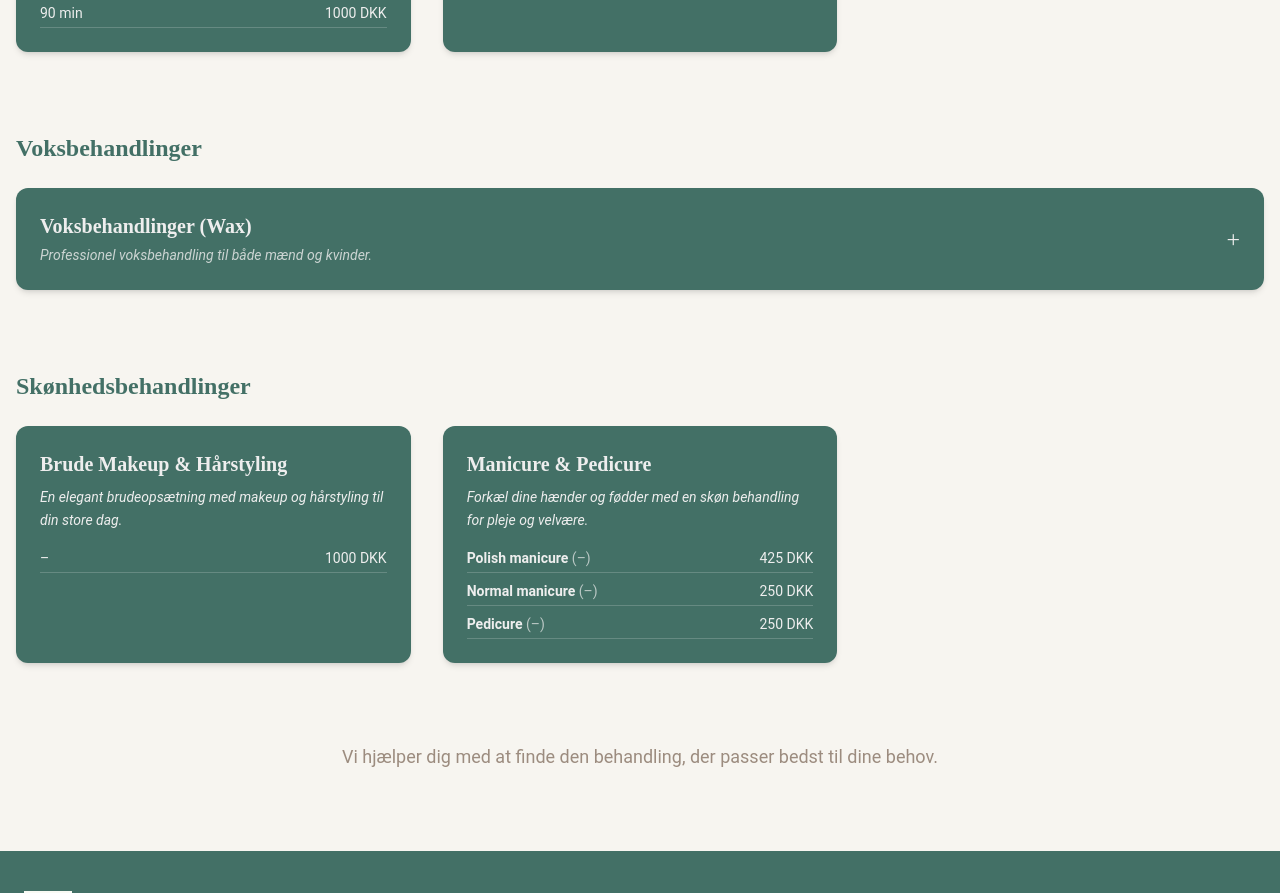
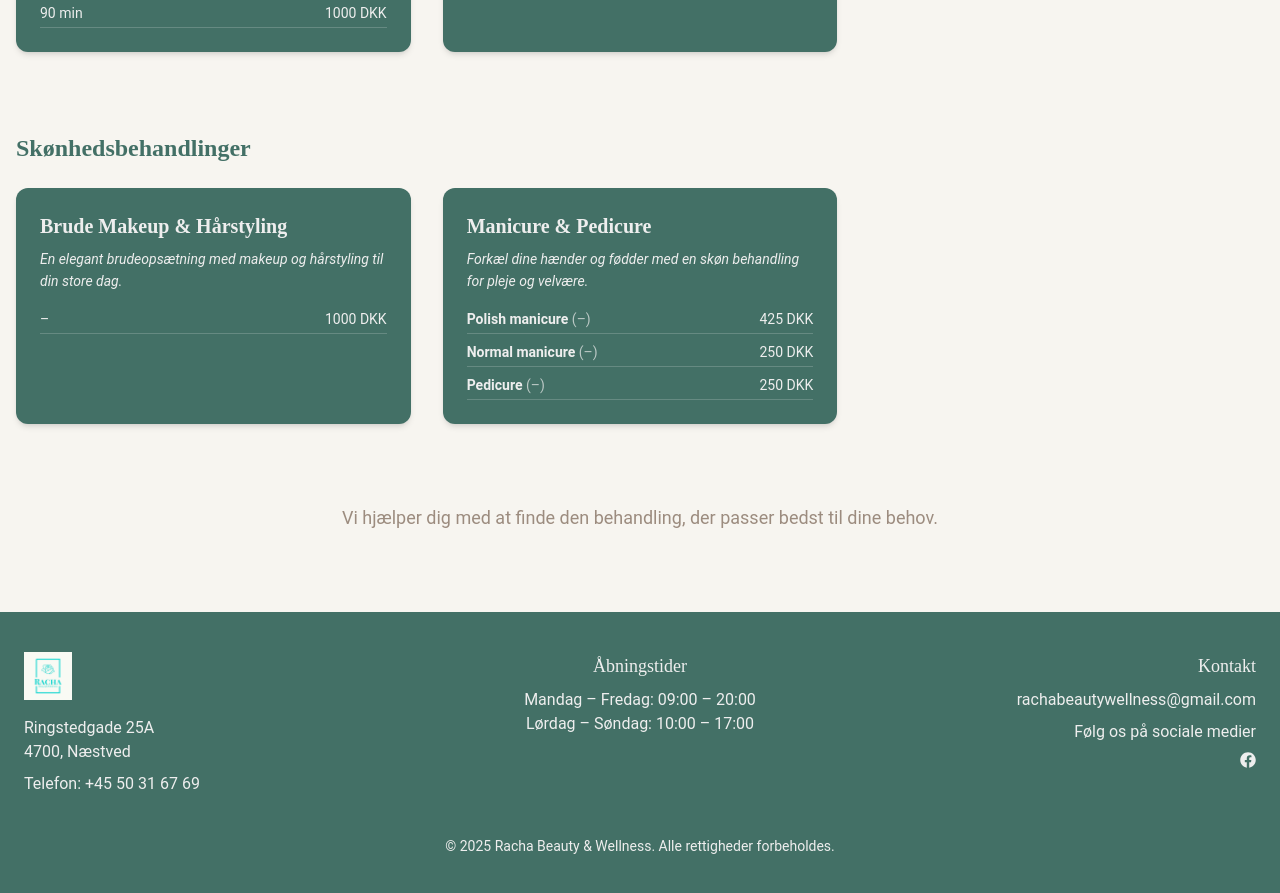
Before and after one commit to Taninwat-55/rachabeautywellness, a React (Vite) app in the folder client/: page /behandlinger in a window 1280 px wide. Shown: the part 1120-2013 px from the top of the page. Built offline with nearby package versions, Linux system fonts and the light colour scheme.

Commit message:
remove wax section from service

```diff
--- a/client/src/data/servicesData.js
+++ b/client/src/data/servicesData.js
@@ -80,29 +80,29 @@ const services = [
       { duration: "30 min", price: "300 DKK" },
     ],
   },
-  {
-    name: "Voksbehandlinger (Wax)",
-    description: "Professionel voksbehandling til både mænd og kvinder.",
-    options: [
-      { duration: "25 min", label: "Hele arme", price: "385 DKK" },
-      { duration: "15 min", label: "Underarme", price: "250 DKK" },
-      { duration: "20 min", label: "Armhuler", price: "315 DKK" },
-      { duration: "30 min", label: "Ryg inkl. skuldre", price: "395 DKK" },
-      { duration: "25 min", label: "Bikini", price: "375 DKK" },
-      { duration: "35 min", label: "Brazilian & tanga", price: "699 DKK" },
-      { duration: "35 min", label: "Hele ben", price: "499 DKK" },
-      { duration: "20 min", label: "Underben", price: "350 DKK" },
-      { duration: "30 min", label: "Bryst", price: "375 DKK" },
-      { duration: "40 min", label: "Bryst & mave", price: "459 DKK" },
-      { duration: "15 min", label: "Øre og næsebor", price: "300 DKK" },
-      { duration: "10 min", label: "Øre", price: "175 DKK" },
-      { duration: "10 min", label: "Øre", price: "200 DKK" },
-      { duration: "15 min", label: "Øre & næsebor", price: "300 DKK" },
-      { duration: "15 min", label: "Overlæbe", price: "100 DKK" },
-      { duration: "20 min", label: "Overlæbe & hage", price: "190 DKK" },
-      { duration: "20 min", label: "Hals", price: "165 DKK" },
-    ],
-  },
+  // {
+  //   name: "Voksbehandlinger (Wax)",
+  //   description: "Professionel voksbehandling til både mænd og kvinder.",
+  //   options: [
+  //     { duration: "25 min", label: "Hele arme", price: "385 DKK" },
+  //     { duration: "15 min", label: "Underarme", price: "250 DKK" },
+  //     { duration: "20 min", label: "Armhuler", price: "315 DKK" },
+  //     { duration: "30 min", label: "Ryg inkl. skuldre", price: "395 DKK" },
+  //     { duration: "25 min", label: "Bikini", price: "375 DKK" },
+  //     { duration: "35 min", label: "Brazilian & tanga", price: "699 DKK" },
+  //     { duration: "35 min", label: "Hele ben", price: "499 DKK" },
+  //     { duration: "20 min", label: "Underben", price: "350 DKK" },
+  //     { duration: "30 min", label: "Bryst", price: "375 DKK" },
+  //     { duration: "40 min", label: "Bryst & mave", price: "459 DKK" },
+  //     { duration: "15 min", label: "Øre og næsebor", price: "300 DKK" },
+  //     { duration: "10 min", label: "Øre", price: "175 DKK" },
+  //     { duration: "10 min", label: "Øre", price: "200 DKK" },
+  //     { duration: "15 min", label: "Øre & næsebor", price: "300 DKK" },
+  //     { duration: "15 min", label: "Overlæbe", price: "100 DKK" },
+  //     { duration: "20 min", label: "Overlæbe & hage", price: "190 DKK" },
+  //     { duration: "20 min", label: "Hals", price: "165 DKK" },
+  //   ],
+  // },
   {
     name: "Brude Makeup & Hårstyling",
     description:
--- a/client/src/pages/Services.jsx
+++ b/client/src/pages/Services.jsx
@@ -4,9 +4,9 @@ import WaxAccordion from '../components/WaxAccordion';
 import { Helmet } from 'react-helmet';
 
 function Services() {
-  const waxService = services.find((s) =>
-    s.name.toLowerCase().includes('voks')
-  );
+  // const waxService = services.find((s) =>
+  //   s.name.toLowerCase().includes('voks')
+  // );
 
   return (
     <section className='bg-neutral text-text-light py-20 px-4 min-h-screen'>
@@ -82,7 +82,7 @@ function Services() {
         </div> */}
 
         {/* Section B: Wax */}
-        <div>
+        {/* <div>
           <h2 className='text-2xl font-lora font-semibold mb-6 text-primary'>
             Voksbehandlinger
           </h2>
@@ -91,7 +91,7 @@ function Services() {
             description={waxService.description}
             options={waxService.options}
           />
-        </div>
+        </div> */}
 
         {/* Section C: Beauty */}
         <div>
```
